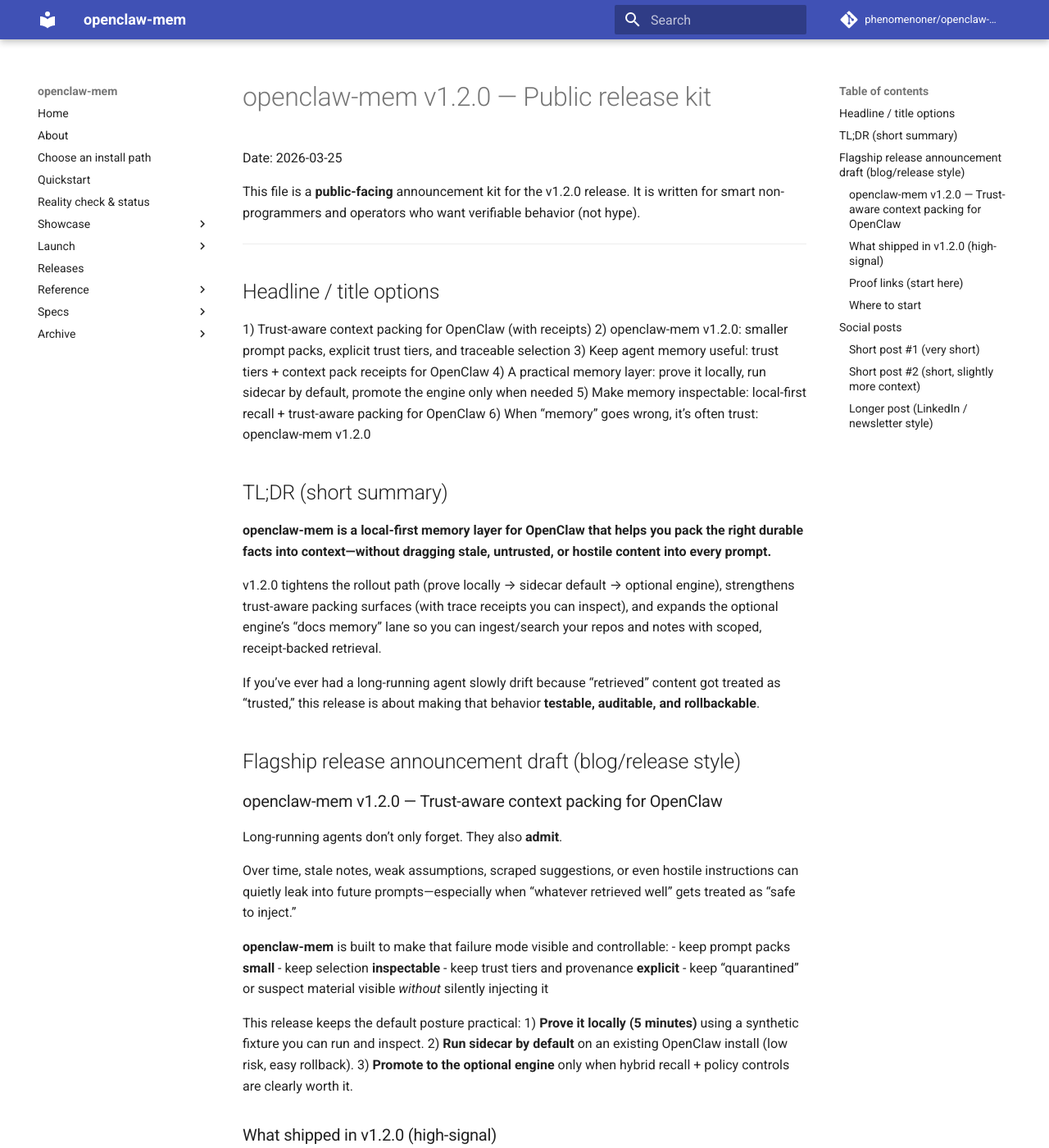
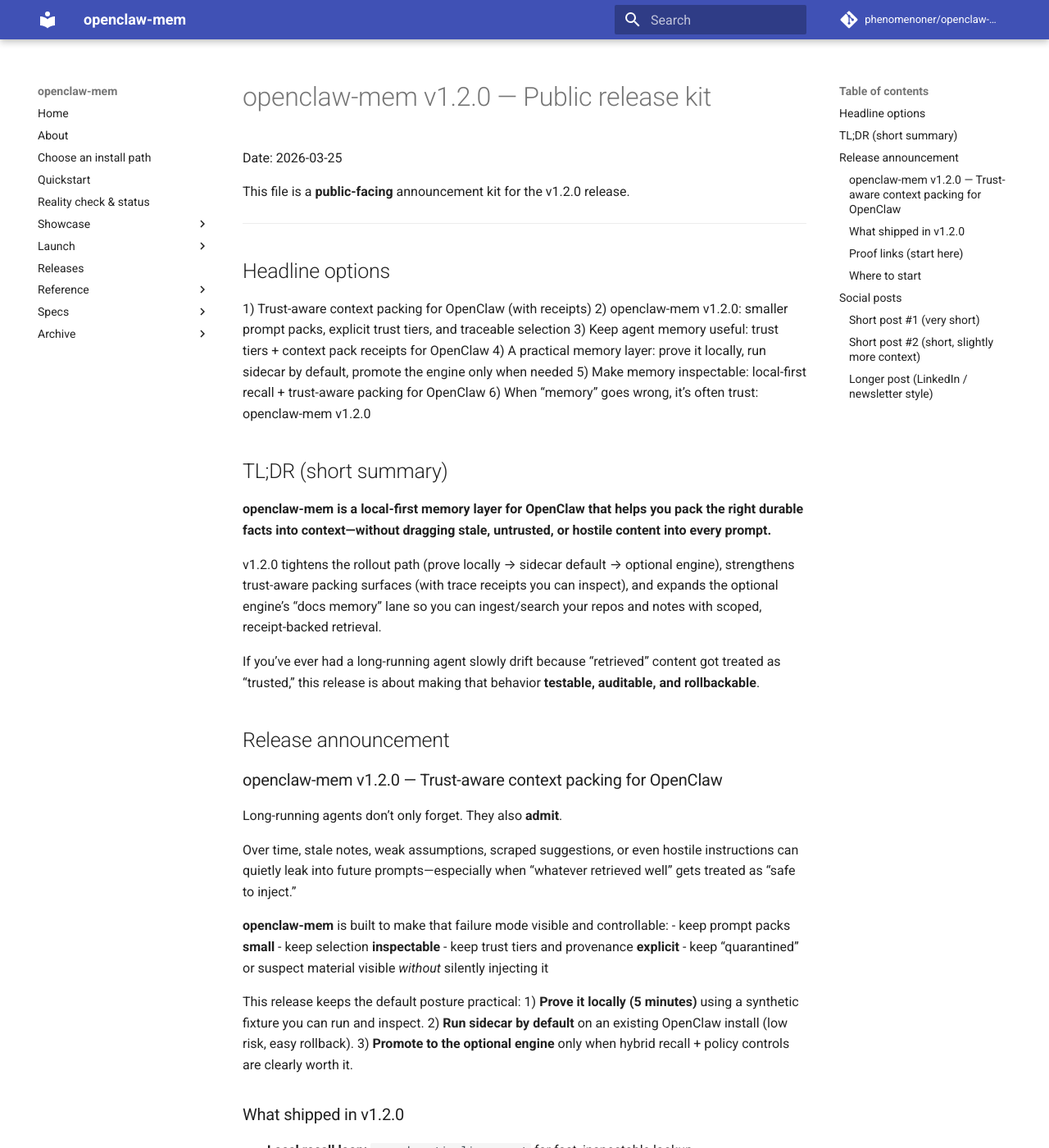
Before and after one commit to phenomenoner/openclaw-mem, an MkDocs documentation site: the page built from docs/launch/v1.2.0-public-release-kit.md, in a window 1280 px wide and 1400 px high. Shown: the whole window at 82% size. Built offline with MkDocs 1.6.1 and Material for MkDocs 9.7.7, drawn with Linux system fonts in a browser that asks for light colours; comment, search, counter and statistics services are not loaded.

Commit message:
docs: tighten public-facing wording (claude notes)

```diff
--- a/docs/launch/v1.2.0-public-release-kit.md
+++ b/docs/launch/v1.2.0-public-release-kit.md
@@ -3,11 +3,10 @@
 Date: 2026-03-25
 
 This file is a **public-facing** announcement kit for the v1.2.0 release.
-It is written for smart non-programmers and operators who want verifiable behavior (not hype).
 
 ---
 
-## Headline / title options
+## Headline options
 
 1) Trust-aware context packing for OpenClaw (with receipts)
 2) openclaw-mem v1.2.0: smaller prompt packs, explicit trust tiers, and traceable selection
@@ -24,7 +23,7 @@
 
 If you’ve ever had a long-running agent slowly drift because “retrieved” content got treated as “trusted,” this release is about making that behavior **testable, auditable, and rollbackable**.
 
-## Flagship release announcement draft (blog/release style)
+## Release announcement
 
 ### openclaw-mem v1.2.0 — Trust-aware context packing for OpenClaw
 
@@ -43,7 +42,7 @@
 2) **Run sidecar by default** on an existing OpenClaw install (low risk, easy rollback).
 3) **Promote to the optional engine** only when hybrid recall + policy controls are clearly worth it.
 
-### What shipped in v1.2.0 (high-signal)
+### What shipped in v1.2.0
 
 - **Local recall loop:** `search → timeline → get` for fast, inspectable lookup.
 - **Trust-aware context packing with receipts:** `pack` + `--trace` plus policy surfaces that show inclusion/exclusion decisions.
```
Also changed, not shown: README.md (+7 -8 lines), docs/about.md (+2 -2 lines), docs/index.md (+1 -1 lines), docs/portfolio/openclaw-mem-v1.2.0-case-card.md (+3 -3 lines).
